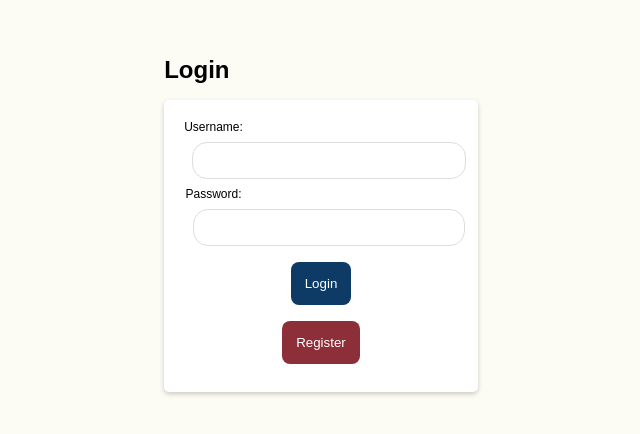
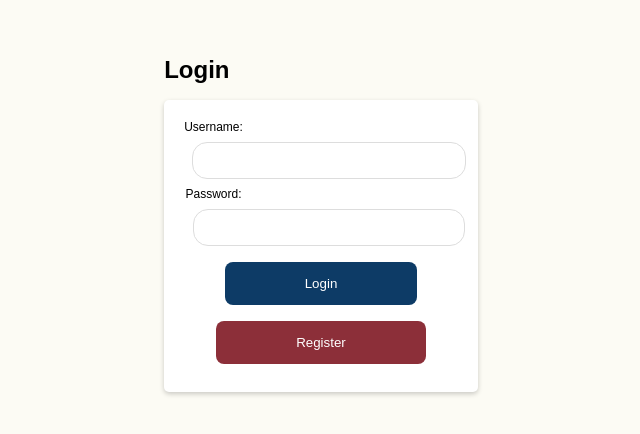
Before and after one commit to rohanprichard/TeachGPT, a React (Create React App) app in the folder frontend/client/: page / in a window 1280 px wide. Shown: the part 184-618 px from the top of the page, without its empty margins (319-959 px from the left). Built offline with nearby package versions, Linux system fonts and the light colour scheme.

Commit message:
color updates

```diff
--- a/frontend/client/src/index.css
+++ b/frontend/client/src/index.css
@@ -126,6 +126,8 @@ code {
 /* Button Styles */
 input[type="button"] {
   padding: 14px;
+  padding-left: 80px;
+  padding-right: 80px;
   margin: 8px;
   border: none;
   border-radius: 8px;
```
